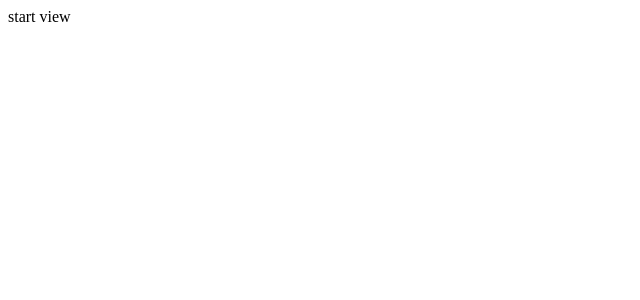
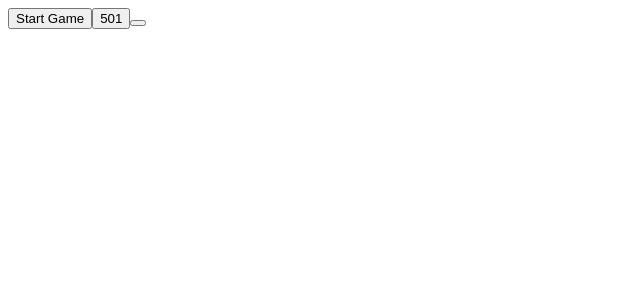
Before and after one commit to milauuu/dart, a Vue app: page / in a window 1280 px wide. Shown: the top 300 px of the page, without its empty margins (0-640 px from the left). Built offline with nearby package versions, Linux system fonts and the light colour scheme.

Commit message:
feature: `Home.vue`:  adding buttons to template

```diff
--- a/src/components/Home.vue
+++ b/src/components/Home.vue
@@ -17,6 +17,18 @@ function startGame(matchSettings: MatchSettings, names: string[]) {
     });
 }
 </script>
+
 <template>
-    start view
+    <button>
+        Start Game
+    </button>
+
+    <button @click="">
+        501
+    </button>
+
+    <button>
+
+    </button>
+
 </template>
```
